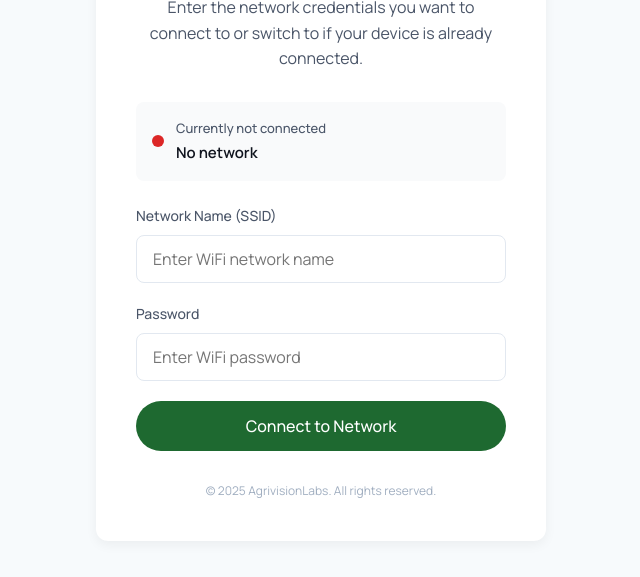
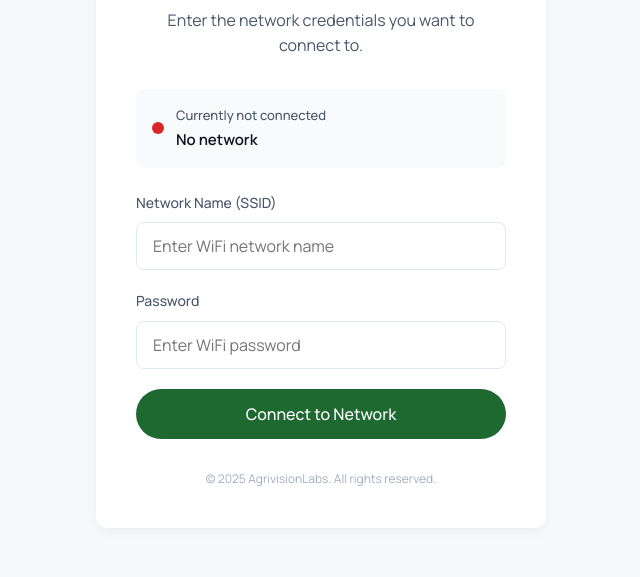
Before and after one commit to AgriVisionLabs/iot, a plain HTML site: page IrrigationUnitDevice/data/index.html in a window 1280 px wide. Shown: the part 223-800 px from the top of the page, without its empty margins (319-959 px from the left). Drawn offline with Linux system fonts and the light colour scheme; no server answers.

Commit message:
minor changes

```diff
--- a/IrrigationUnitDevice/data/index.html
+++ b/IrrigationUnitDevice/data/index.html
@@ -326,7 +326,7 @@
             <img src="/logo.png" alt="Agrivision Logo">
         </div>
         <h1>WiFi Settings</h1>
-        <p>Enter the network credentials you want to connect to or switch to if your device is already connected.</p>
+        <p>Enter the network credentials you want to connect to.</p>
 
         <div class="connection-status">
             <div id="status-dot" class="status-dot disconnected"></div>
```
